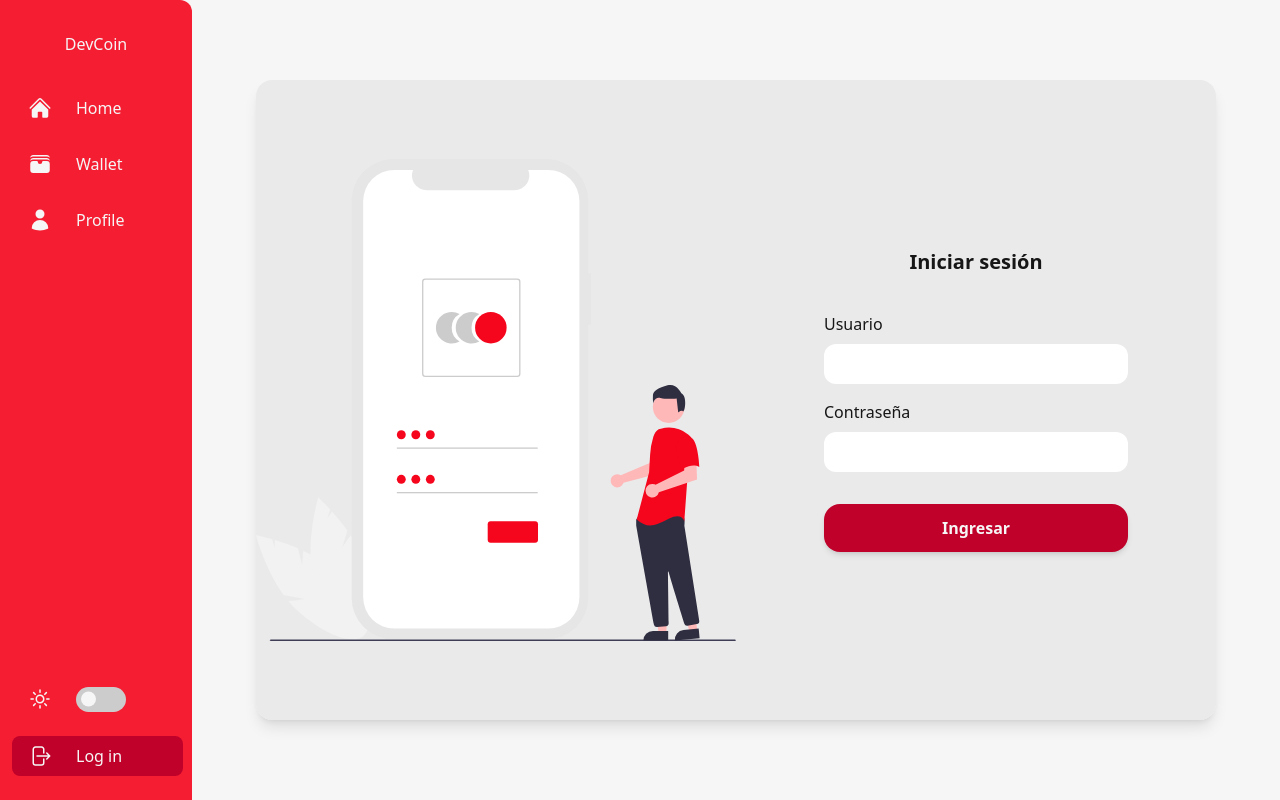
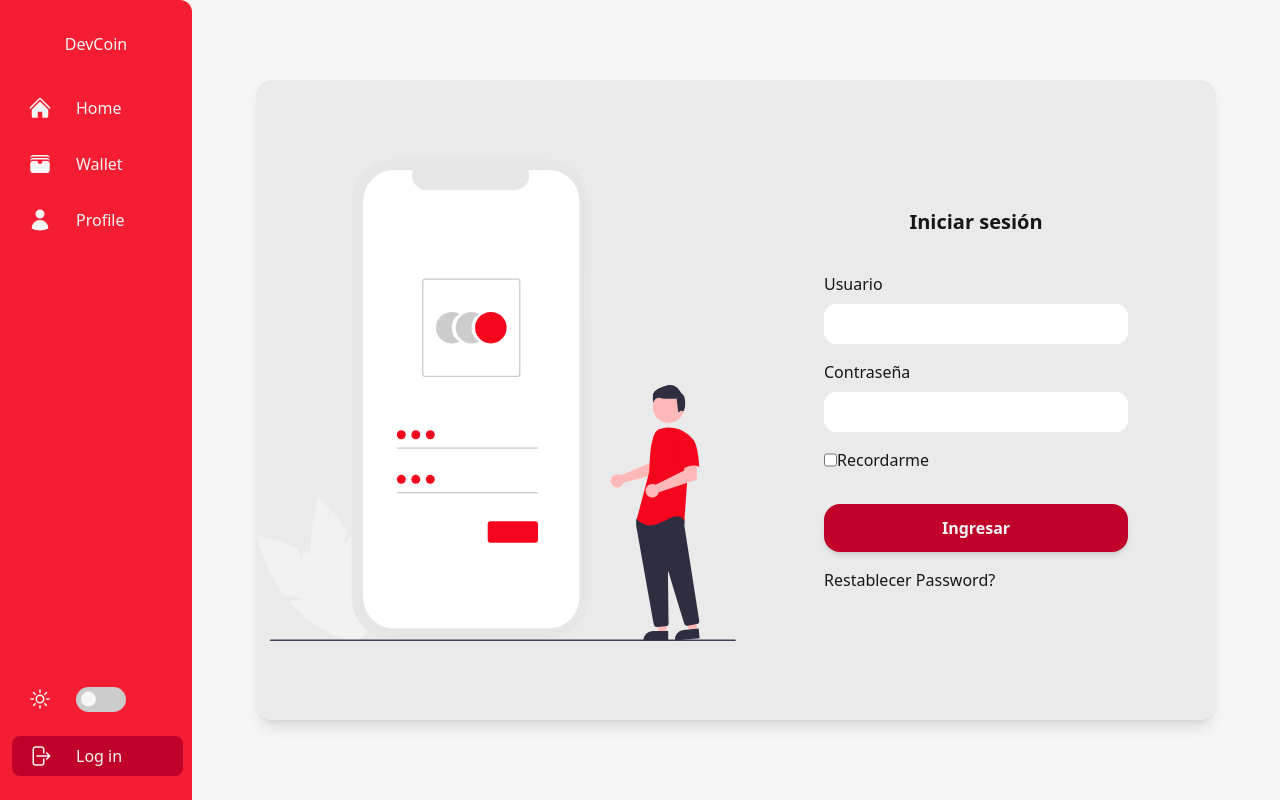
Before and after one commit to lautaroRocha/devCoin-front, a React (Vite) app: page /login in a window 1280 px wide. Built offline with nearby package versions, Linux system fonts and the light colour scheme.

Commit message:
Update LoginPage.jsx
Agregue Recordarme y Restablecer Password, baje de la linea 44 al 48 el boton de ingresar

```diff
--- a/src/pages/LoginPage/LoginPage.jsx
+++ b/src/pages/LoginPage/LoginPage.jsx
@@ -41,7 +41,14 @@ const LoginPage = () => {
                                 onChange={(event) => setPassword(event.target.value)}
                             />
                         </div>
+                        <div className="flex w-full">
+                            <input id="remember" type='checkbox'></input>
+                            <label for='remember' className='focus:outline-none dark:bg-black/90 dark:text-white'>Recordarme</label>
+                        </div>
                         <button className="home-buttons mt-4 w-full">Ingresar</button>
+                        <div className="flex w-full">
+                            <a href="#" className='text-center hover:underline'>Restablecer Password?</a>
+                        </div>
                     </form>
                 </div>
             </div>
```
